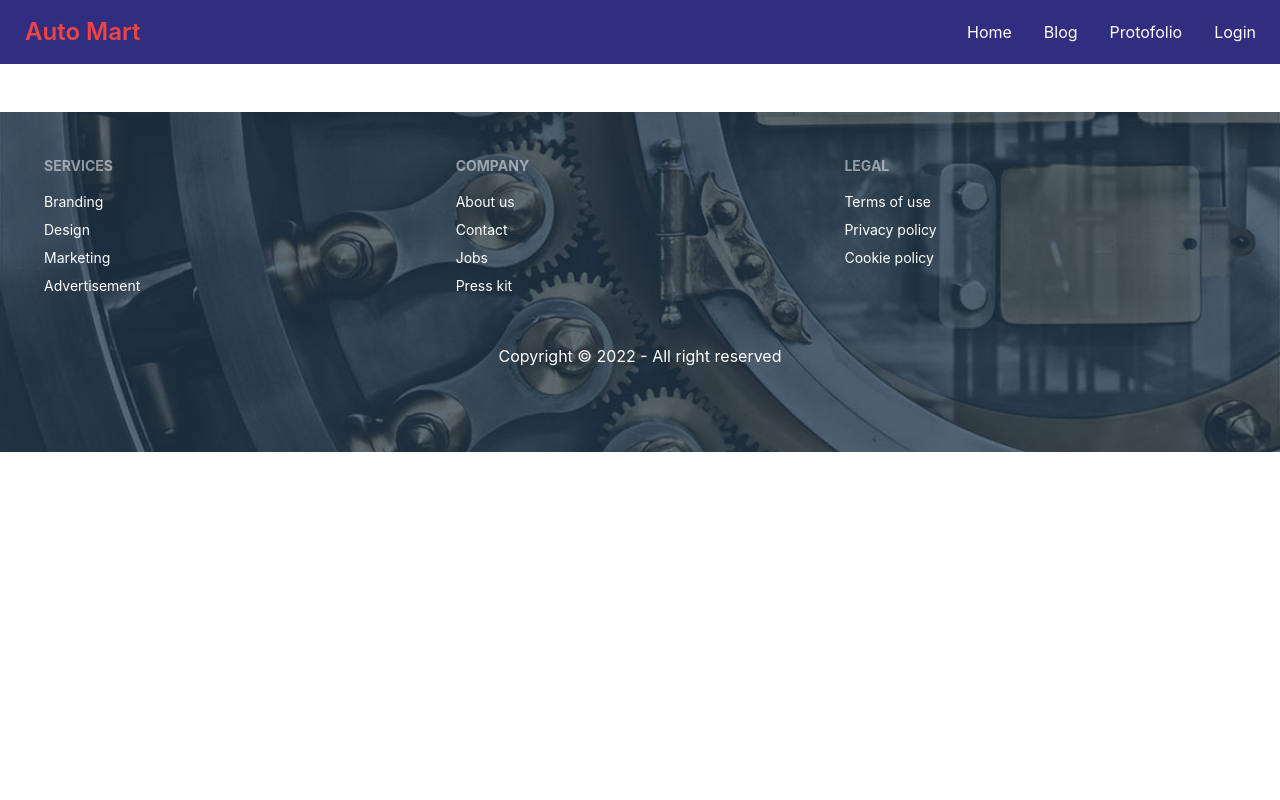
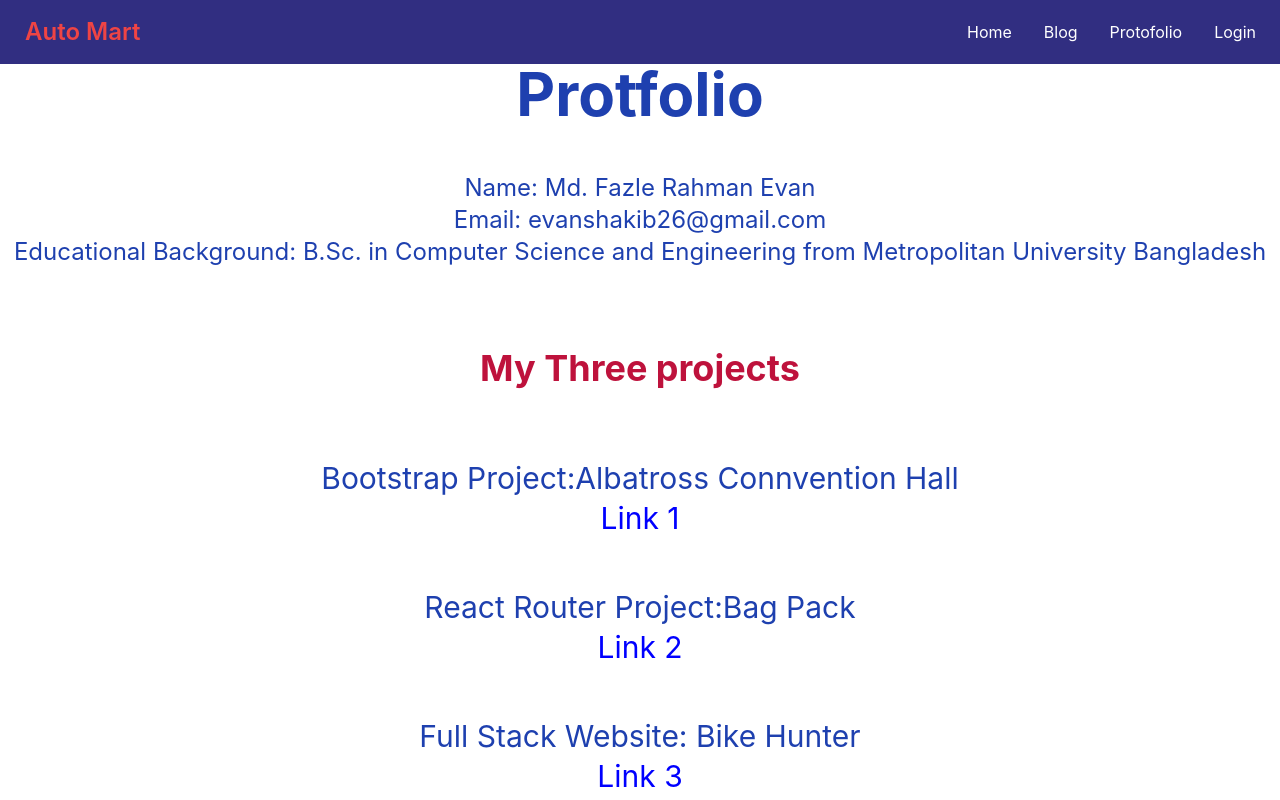
Before and after one commit to FazleRahmanEvan/Auto-Mart-Client, a React (Create React App) app: page /portfolio in a window 1280 px wide. Shown: the top 800 px of the page. Built offline with nearby package versions, Linux system fonts and the light colour scheme; no server answers.

Commit message:
protfolio added

```diff
--- a/src/App.js
+++ b/src/App.js
@@ -17,6 +17,7 @@ import Blog from './Blog/Blog';
 import Users from './Pages/Dashboard/Users';
 import Footer from './Pages/Shared/Footer';
 import RequireAdmin from './Pages/Login/RequireAdmin';
+import AddProduct from './Pages/Dashboard/AddProduct';
 
 function App() {
   return (
@@ -39,6 +40,7 @@ function App() {
               <Route index element={<MyOrders></MyOrders>}></Route>
               <Route path="review" element={<Review></Review>}></Route>
               <Route path="user" element={<RequireAdmin><Users></Users></RequireAdmin>}></Route>
+              <Route path="addDoctor" element={<RequireAdmin><AddProduct></AddProduct></RequireAdmin>}></Route>
             </Route>
            <Route path="login" element={<Login/>} />
            <Route path="signup" element={<SignUp/>} />
--- /dev/null
+++ b/src/Pages/Dashboard/AddProduct.js
@@ -0,0 +1,141 @@
+// import React from 'react';
+// import { useForm } from "react-hook-form";
+// import { useQuery } from "react-query";
+// import Loading from '../Shared/Loading';
+// import { toast } from 'react-toastify';
+
+// const AddProduct = () => {
+//     const { register, formState: { errors }, handleSubmit,reset } = useForm();
+
+//     const { data: product, isLoading } = useQuery('services', () => fetch('http://localhost:5000/product').then(res => res.json()))
+
+//     const imageStorageKey ='1177aebbaa41e7aa0ef8e79e5d225ced'
+
+//     const onSubmit = async data => {
+//      const image = data.image[0];
+//      const formData = new FormData();
+//      formData.append('image',image);
+//        const url =`https://api.imgbb.com/1/upload?key=${imageStorageKey}`
+//        fetch(url,{
+//            method:'POST',
+//            body: formData
+//        })
+//     .then(res => res.json())
+//     .then(result =>{
+//         if(result.success){
+//             const img =result.data.url;
+//             const parts ={
+//                 name: data.name,
+//                 email:data.email,
+//                 specialty: data.specialty,
+//                 img:img
+//             }
+//             fetch('http://localhost:5000/parts',{
+//                 method:'POST',
+//                 headers:{
+//                     'content-type':'application/json',
+//                     authorization:`Bearer ${localStorage.getItem('accessToken')}`
+//                 },
+//                 body:JSON.stringify(parts)
+//             })
+//             .then(res => res.json())
+//             .then(inserted =>{
+//               if(inserted.insertedId){
+//                   toast.success('Parts added successfully')
+//                   reset();
+//               }
+//               else{
+//                   toast.error('failed to add the parts');
+//               }
+//             })
+//         }
+//         // console.log('imgbb', result)
+//     })
+//     }
+//     if (isLoading) {
+//         return <Loading></Loading>
+//     }
+//     return (
+//         <div>
+//         <h2 className="text-2xl">Add New Product</h2>
+
+//         <form onSubmit={handleSubmit(onSubmit)}>
+
+//             <div className="form-control w-full max-w-xs">
+//                 <label className="label">
+//                     <span className="label-text">Name</span>
+//                 </label>
+//                 <input type="text"
+//                     placeholder="Product Name"
+//                     className="input input-bordered w-full max-w-xs"
+//                 />
+
+//             </div>
+
+//             <div className="form-control w-full max-w-xs">
+//                 <label className="label">
+//                     <span className="label-text">Description</span>
+//                 </label>
+//                 <input type="text"
+//                     placeholder="Product Description"
+//                     className="input input-bordered w-full max-w-xs"
+//                 />
+
+//             </div>
+
+
+//             <div className="form-control w-full max-w-xs">
+//                 <label className="label">
+//                     <span className="label-number">price</span>
+//                 </label>
+//                 <input type="number"
+//                     placeholder="price"
+//                     className="input input-bordered w-full max-w-xs"
+//                 />
+//             </div>
+
+//             <div className="form-control w-full max-w-xs">
+//                 <label className="label">
+//                     <span className="label-number">Available Quantity</span>
+//                 </label>
+//                 <input type="number"
+//                     placeholder="quantity"
+//                     className="input input-bordered w-full max-w-xs"
+//                 />
+//             </div>
+
+//             <div className="form-control w-full max-w-xs">
+//                 <label className="label">
+//                     <span className="label-number">Minimum Order</span>
+//                 </label>
+//                 <input type="number"
+//                     placeholder="order"
+//                     className="input input-bordered w-full max-w-xs"
+//                 />
+//             </div>
+
+
+//             <div className="form-control w-full max-w-xs">
+//                 <label className="label">
+//                     <span className="label-text">Photo</span>
+//                 </label>
+//                 <input type="file"
+//                     className="input input-bordered w-full max-w-xs"
+//                     {...register("image", {
+//                         required: {
+//                             value: true.valueOf,
+//                             message: 'Image is Required'
+//                         }
+//                     })}
+//                 />
+
+//             </div>
+
+
+//             <input className='btn w-full max-w-xs text-white' type="submit" value="Add" />
+//         </form>
+//     </div>
+//     );
+// };
+
+// export default AddProduct;
--- a/src/Pages/Dashboard/Dashboard.js
+++ b/src/Pages/Dashboard/Dashboard.js
@@ -25,7 +25,7 @@ const Dashboard = () => {
             <li><Link to="/dashboard/history">My Profile</Link></li>
             { admin && <>
               <li><Link to="/dashboard/user">All Users</Link></li>
-              <li><Link to="/dashboard/addDoctor">Add a Product</Link></li>
+              <li><Link to="/dashboard/addProduct">Add a Product</Link></li>
               <li><Link to="/dashboard/manageDoctor">Manage All Orders</Link></li>
             </>}
 
--- a/src/Portfolio/MyPortfolio.js
+++ b/src/Portfolio/MyPortfolio.js
@@ -3,9 +3,41 @@ import photo from '../images/my.jpg'
 
 const MyPortfolio = () => {
     return (
-       <div>
+        <div >
+            <h1 className='text-6xl fond-bold text-primary text-center font-bold'>Protfolio</h1>
+             <section className='pt-12 text-center'>
+                 <h4 className='text-2xl text-primary'>Name: Md. Fazle Rahman Evan</h4>
+                 <h4 className='text-2xl text-primary'>Email: evanshakib26@gmail.com</h4>
+                 <h4 className='text-2xl text-primary'>Educational Background: B.Sc. in Computer Science and Engineering from Metropolitan University Bangladesh</h4>
 
-       </div>
+             </section>
+
+             <section className='pt-8'>
+                 <div className=' pt-12 pb-10'>
+                     <h2 className='text-4xl font-bold text-secondary text-center'>My Three projects</h2>
+
+                 </div>
+             <div style={{textAlign: 'center', justifyContent: 'center'}} className="box-container">
+
+                <div className='pt-8'>
+                <h4 className='text-primary text-3xl'>Bootstrap Project:Albatross Connvention Hall</h4>
+    <button style={{fontSize:'30px', width:'200px'}} ><a style={{color: 'blue', textDecoration:"none"}} href=" https://affectionate-fermi-7a21eb.netlify.app/">Link 1</a></button>
+
+                </div>
+     <div className='pt-12'>
+     <h4 className='text-primary text-3xl'>React Router Project:Bag Pack</h4>
+    <button style={{fontSize:'30px', width:'200px'}} ><a style={{color: 'blue', textDecoration:"none"}}
+
+    href="https://venerable-halva-46a2ec.netlify.app/home">Link 2</a></button>
+     </div>
+
+   <div className='pt-12'>
+   <h4 className='text-primary text-3xl'>Full Stack Website: Bike Hunter</h4>
+    <button style={{fontSize:'30px', width:'200px'}} ><a style={{color: 'blue', textDecoration:"none"}} href="https://motor-bike-warehouse.web.app/">Link 3</a></button>
+   </div>
+        </div>
+             </section>
+      </div>
     );
 };
 
```
Also changed, not shown: src/Pages/Login/RequireUser.js (added, +25 -0 lines), src/hooks/useUsers.js (added, +27 -0 lines).
